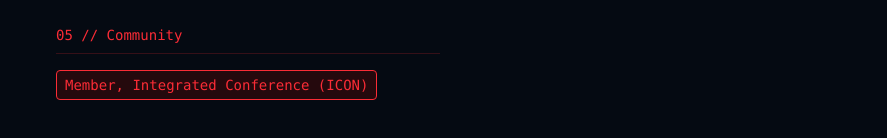
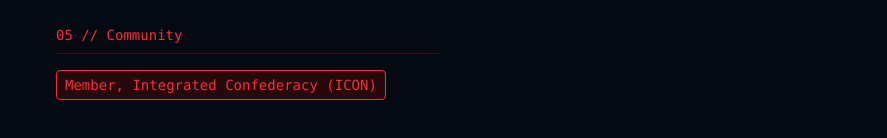
Before and after one commit to reuvendev/reuvendev, a Next.js app: page / in a window 1280 px wide. Shown: the part 1042-1180 px from the top of the page, without its empty margins (184-1071 px from the left). Built offline with nearby package versions, Linux system fonts and the light colour scheme.

Commit message:
Fixed typo error

```diff
--- a/app/page.tsx
+++ b/app/page.tsx
@@ -112,7 +112,7 @@
     <div className="space-y-4">
       <h3 className="text-red-500 border-b border-red-500/20 pb-2">05 // Community</h3>
       <div className="flex flex-wrap gap-2">
-        <span className="px-2 py-1 bg-red-950/50 border border-accent-red/90 rounded text-red-500">Member, Integrated Conference (ICON)</span>
+        <span className="px-2 py-1 bg-red-950/50 border border-accent-red/90 rounded text-red-500">Member, Integrated Confederacy (ICON)</span>
       </div>
     </div>
 
```
